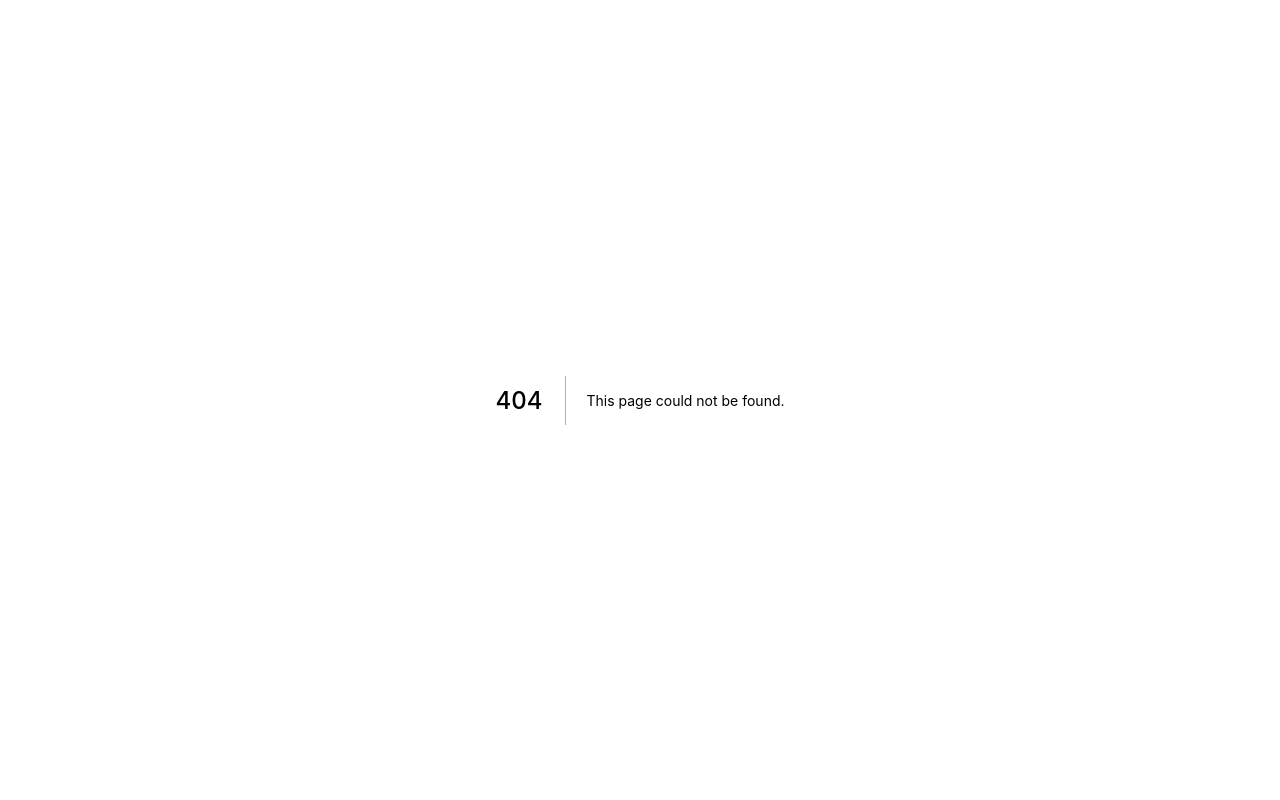
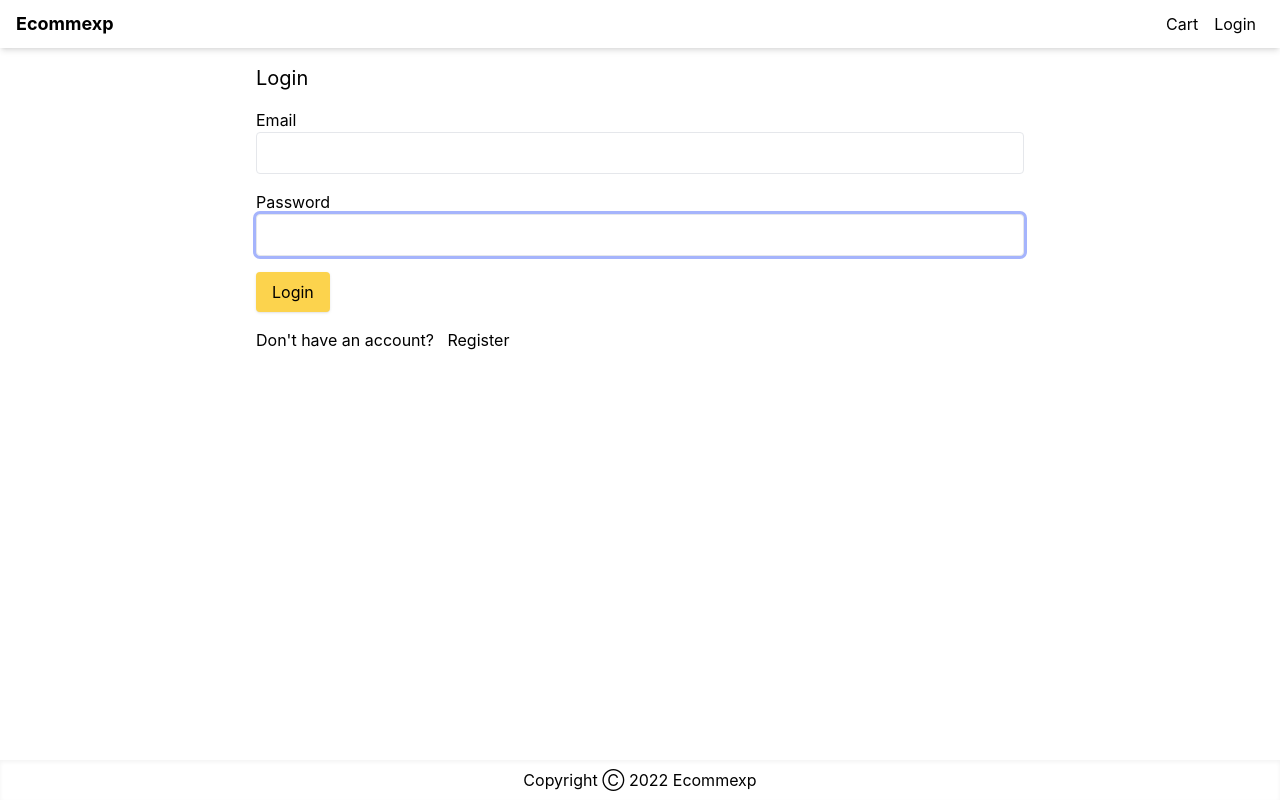
Before and after one commit to arjunthumbayil/Ecommerce-Tailwind-NextJs, a Next.js app: page /login in a window 1280 px wide. Before the commit this address had no page. Built offline with nearby package versions, Linux system fonts and the light colour scheme.

Commit message:
Login page with react-hook-form created

```diff
--- a/package.json
+++ b/package.json
@@ -13,7 +13,8 @@
     "js-cookie": "^3.0.1",
     "next": "12.3.1",
     "react": "18.2.0",
-    "react-dom": "18.2.0"
+    "react-dom": "18.2.0",
+    "react-hook-form": "^7.38.0"
   },
   "devDependencies": {
     "@types/react": "^18.0.21",
--- a/pages/cart.js
+++ b/pages/cart.js
@@ -95,7 +95,7 @@
               </li>
               <li>
                 <button
-                  onClick={() => router.push("/shipping")}
+                  onClick={() => router.push("login?redirect=/shipping")}
                   className="primary-button w-full"
                 >
                   Check Out
--- /dev/null
+++ b/pages/login.js
@@ -0,0 +1,72 @@
+import Link from "next/link";
+import React from "react";
+import { useForm } from "react-hook-form";
+import Layout from "../components/Layout";
+
+export default function LoginScreen() {
+  const {
+    register,
+    handleSubmit,
+    formState: { errors },
+  } = useForm();
+
+  const submitHandler = ({ email, password }) => {
+    console.log(email, password);
+  };
+
+  return (
+    <Layout title="Login">
+      <form
+        className="mx-auto max-w-screen-md"
+        onSubmit={handleSubmit(submitHandler)}
+      >
+        <h1 className="mb-4 text-xl">Login</h1>
+        <div className="mb-4">
+          <label htmlFor="email">Email</label>
+          <input
+            type="email"
+            {...register("email", {
+              required: "Please enter email",
+              pattern: {
+                value: /^[a-zA-Z0-9_.+-]+@[a-zA-Z0-9-]+.[a-zA-z0-9-.]+$/i,
+                message: "Please enter valid email",
+              },
+            })}
+            className="w-full"
+            id="email"
+            autoFocus
+          ></input>
+          {errors.email && (
+            <div className="text-red-500">{errors.email.message}</div>
+          )}
+        </div>
+        <div className="mb-4">
+          <label htmlFor="password">Password</label>
+          <input
+            type="password"
+            {...register("password", {
+              required: "Please enter password",
+              minLength: {
+                value: 6,
+                message: "password is more than 5 characters ",
+              },
+            })}
+            className="w-full"
+            id="password"
+            autoFocus
+          ></input>
+          {errors.password && (
+            <div className="text-red-500">{errors.password.message}</div>
+          )}
+        </div>
+        <div className="mb-4">
+          <button className="primary-button">Login</button>
+        </div>
+        <div className="mb-4">
+          Don&apos;t have an account? &nbsp;{" "}
+          <Link href="/register">Register</Link>
+        </div>
+      </form>
+    </Layout>
+  );
+}
--- a/styles/globals.css
+++ b/styles/globals.css
@@ -26,3 +26,9 @@
 .primary-button {
   @apply rounded bg-amber-300 py-2 px-4 shadow outline-none hover:bg-amber-400 active:bg-amber-500;
 }
+
+input,
+select,
+textarea {
+  @apply rounded border p-2 outline-none ring-indigo-300 focus:ring;
+}
```
Also changed, not shown: 2 other files (tests, documents, lock files or other folders).
